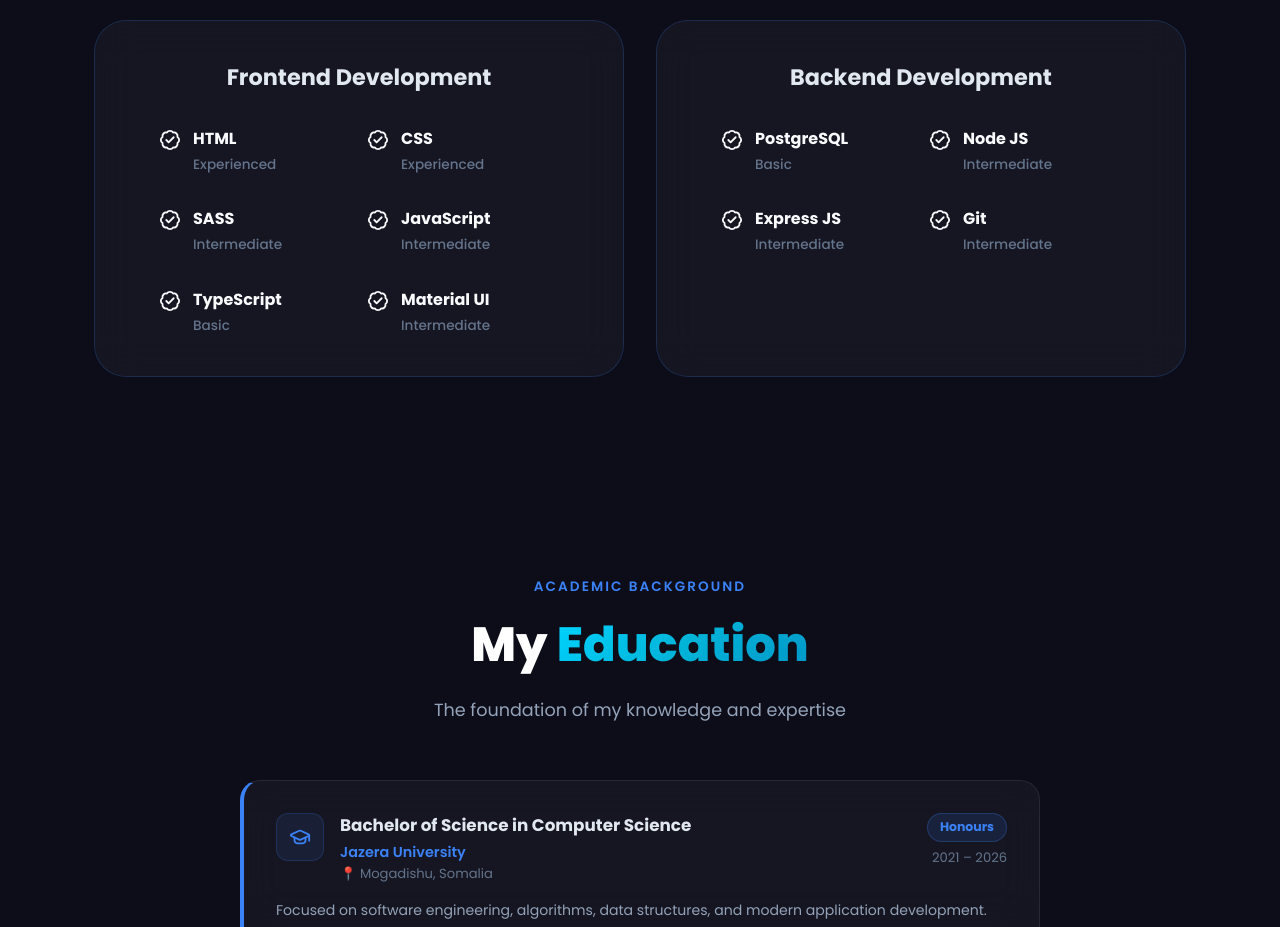
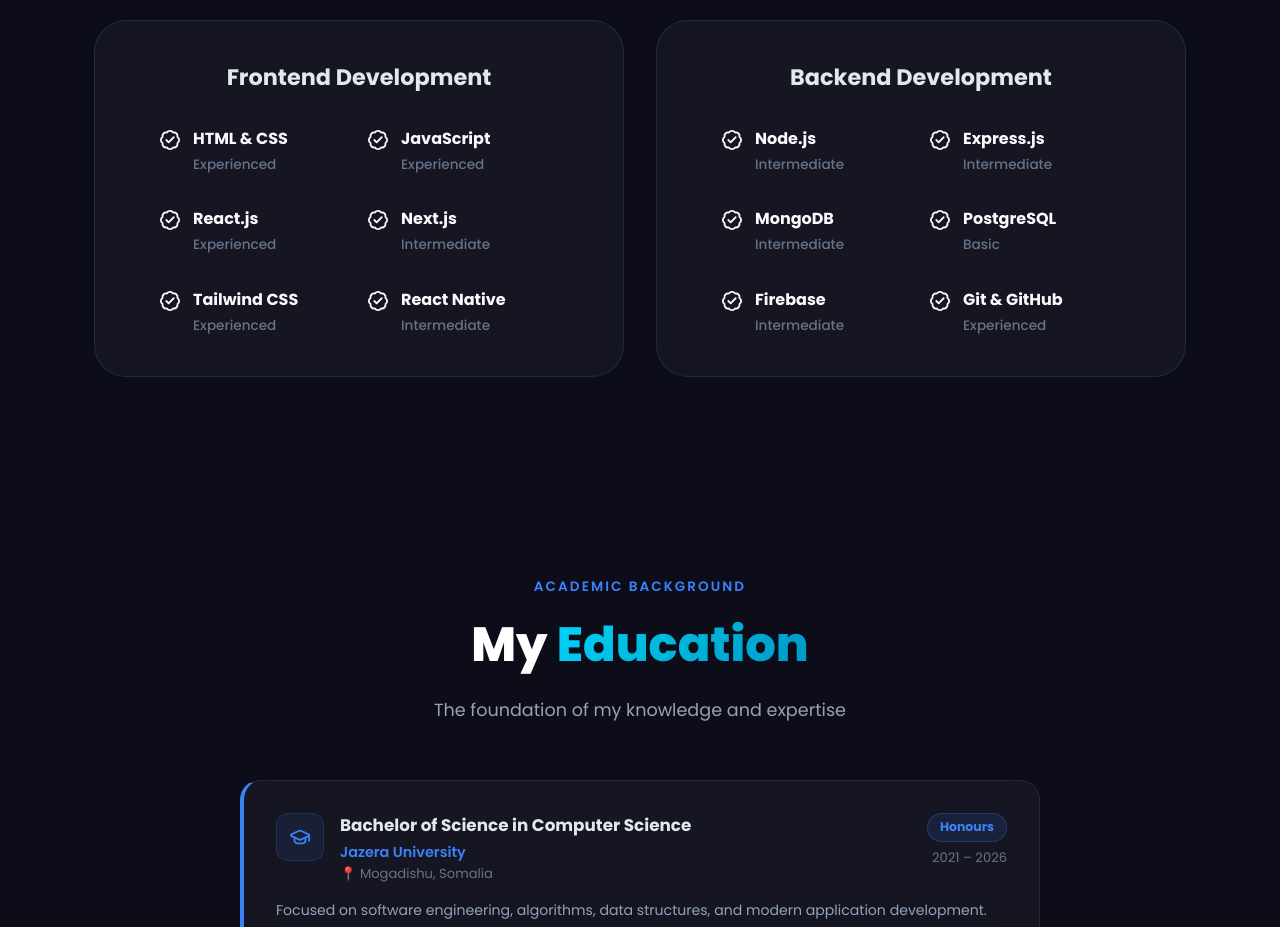
Before and after one commit to cabdinaafacmaxamedrashiid2/cabdi-naafac, a Next.js app: page / in a window 1280 px wide. Shown: the part 4960-5887 px from the top of the page. Built offline with nearby package versions, Linux system fonts and the light colour scheme.

Commit message:
update: experience section with actual tech stack

```diff
--- a/components/Experience.tsx
+++ b/components/Experience.tsx
@@ -18,19 +18,21 @@ export default function Experience() {
   }, []);
 
   const frontendSkills = [
-    { name: "HTML", level: "Experienced" },
-    { name: "CSS", level: "Experienced" },
-    { name: "SASS", level: "Intermediate" },
-    { name: "JavaScript", level: "Intermediate" },
-    { name: "TypeScript", level: "Basic" },
-    { name: "Material UI", level: "Intermediate" },
+    { name: "HTML & CSS", level: "Experienced" },
+    { name: "JavaScript", level: "Experienced" },
+    { name: "React.js", level: "Experienced" },
+    { name: "Next.js", level: "Intermediate" },
+    { name: "Tailwind CSS", level: "Experienced" },
+    { name: "React Native", level: "Intermediate" },
   ];
 
   const backendSkills = [
+    { name: "Node.js", level: "Intermediate" },
+    { name: "Express.js", level: "Intermediate" },
+    { name: "MongoDB", level: "Intermediate" },
     { name: "PostgreSQL", level: "Basic" },
-    { name: "Node JS", level: "Intermediate" },
-    { name: "Express JS", level: "Intermediate" },
-    { name: "Git", level: "Intermediate" },
+    { name: "Firebase", level: "Intermediate" },
+    { name: "Git & GitHub", level: "Experienced" },
   ];
 
   return (
```
